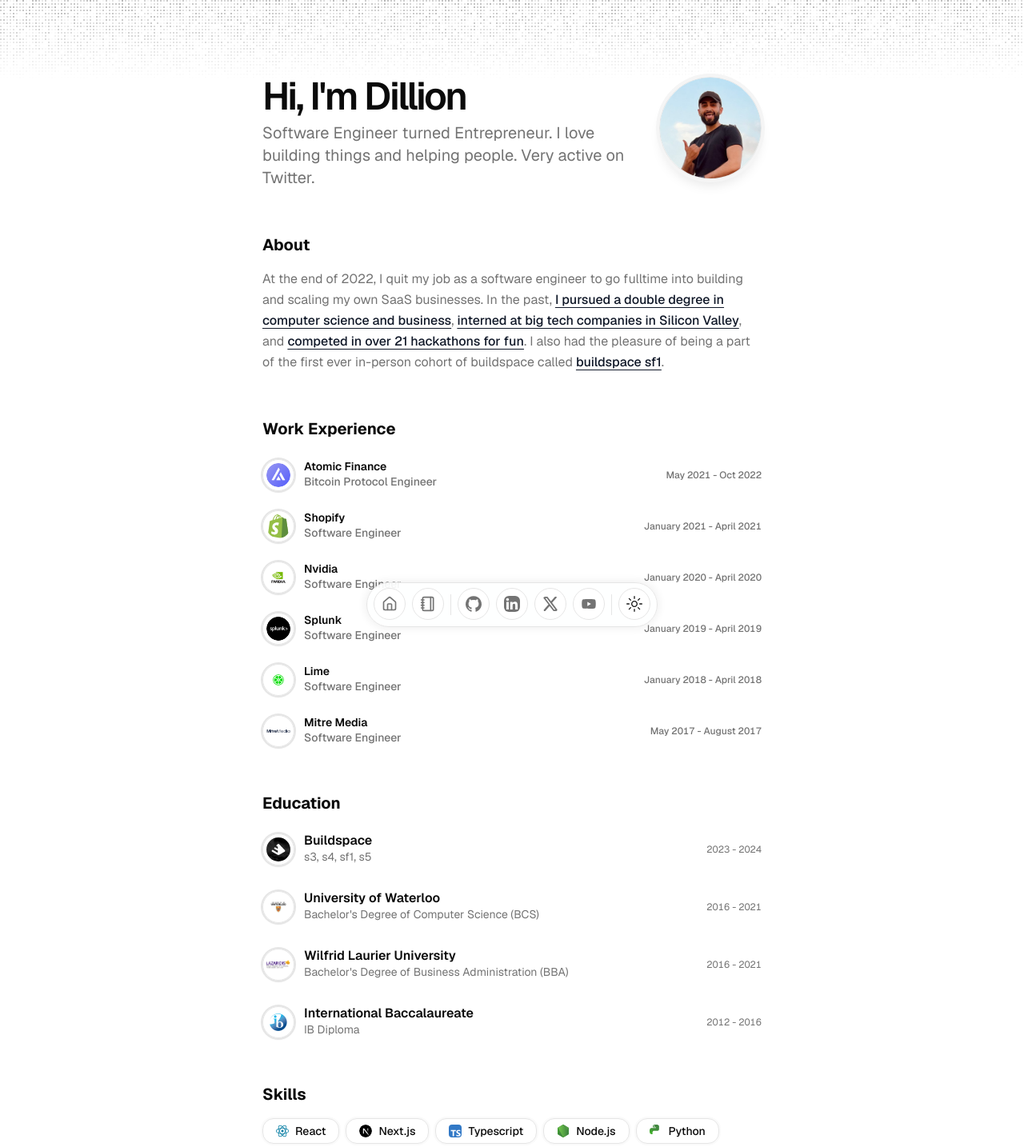
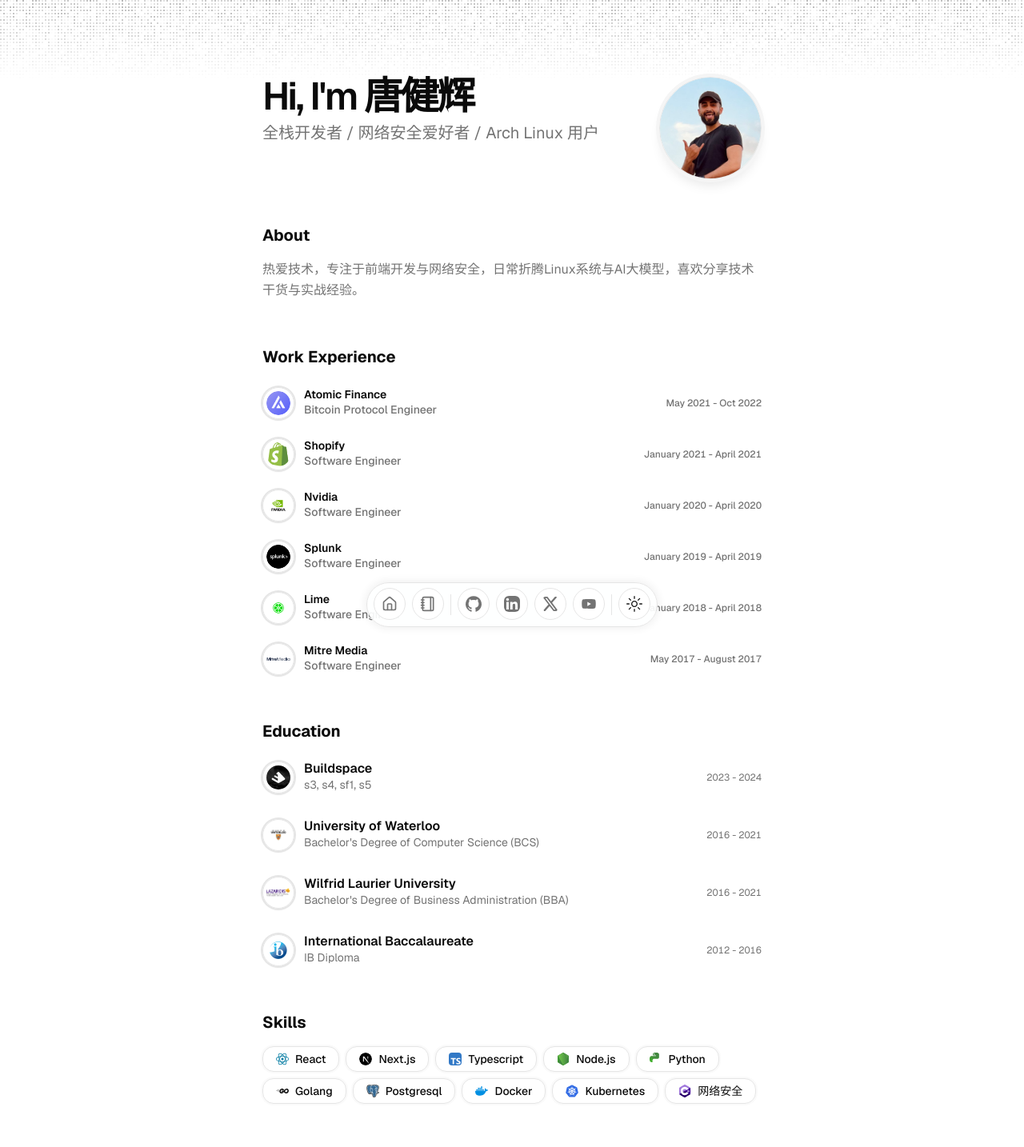
Before and after one commit to AFLL-SYS/my, a Next.js app: page / in a window 1280 px wide. Shown: the top 1434 px of the page at 80% size. Built offline with nearby package versions, Linux system fonts and the light colour scheme.

Commit message:
Update resume data with new user information

```diff
--- a/src/data/resume.tsx
+++ b/src/data/resume.tsx
@@ -13,15 +13,13 @@
 import { Csharp } from "@/components/ui/svgs/csharp";
 
 export const DATA = {
-  name: "Dillion Verma",
-  initials: "DV",
-  url: "https://dillion.io",
-  location: "San Francisco, CA",
-  locationLink: "https://www.google.com/maps/place/sanfrancisco",
-  description:
-    "Software Engineer turned Entrepreneur. I love building things and helping people. Very active on Twitter.",
-  summary:
-    "At the end of 2022, I quit my job as a software engineer to go fulltime into building and scaling my own SaaS businesses. In the past, [I pursued a double degree in computer science and business](/#education), [interned at big tech companies in Silicon Valley](https://www.youtube.com/watch?v=d-LJ2e5qKdE), and [competed in over 21 hackathons for fun](/#hackathons). I also had the pleasure of being a part of the first ever in-person cohort of buildspace called [buildspace sf1](https://buildspace.so/sf1).",
+   name: "唐健辉",
+  initials: "AFLL",
+  url: "https://你的项目名.vercel.app",
+  location: "中国 成都",
+  locationLink: "https://www.google.com/maps/place/成都",
+  description: "全栈开发者 / 网络安全爱好者 / Arch Linux 用户",
+  summary: "热爱技术，专注于前端开发与网络安全，日常折腾Linux系统与AI大模型，喜欢分享技术干货与实战经验。",
   avatarUrl: "/me.png",
   skills: [
     { name: "React", icon: ReactLight },
@@ -29,16 +27,15 @@
     { name: "Typescript", icon: Typescript },
     { name: "Node.js", icon: Nodejs },
     { name: "Python", icon: Python },
-    { name: "Go", icon: Golang },
-    { name: "Postgres", icon: Postgresql },
+    { name: "Golang", icon: Golang },
+    { name: "Postgresql", icon: Postgresql },
     { name: "Docker", icon: Docker },
     { name: "Kubernetes", icon: Kubernetes },
-    { name: "Java", icon: Java },
-    { name: "C++", icon: Csharp },
+    { name: "网络安全", icon: Csharp },
   ],
   navbar: [
-    { href: "/", icon: HomeIcon, label: "Home" },
-    { href: "/blog", icon: NotebookIcon, label: "Blog" },
+    { href: "/", icon: HomeIcon, label: "首页" },
+    { href: "/blog", icon: NotebookIcon, label: "博客" },
   ],
   contact: {
     email: "hello@example.com",
```
